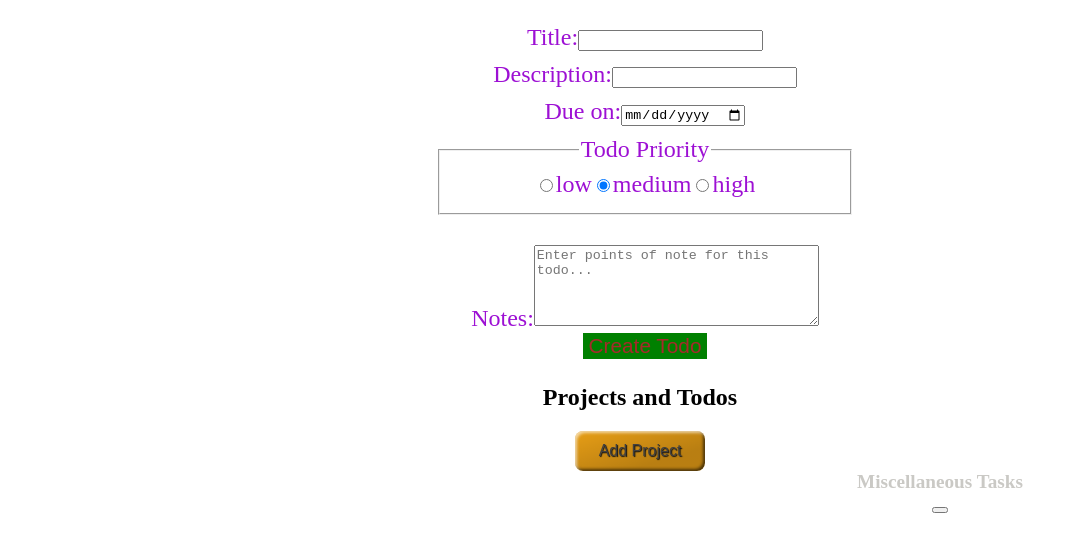
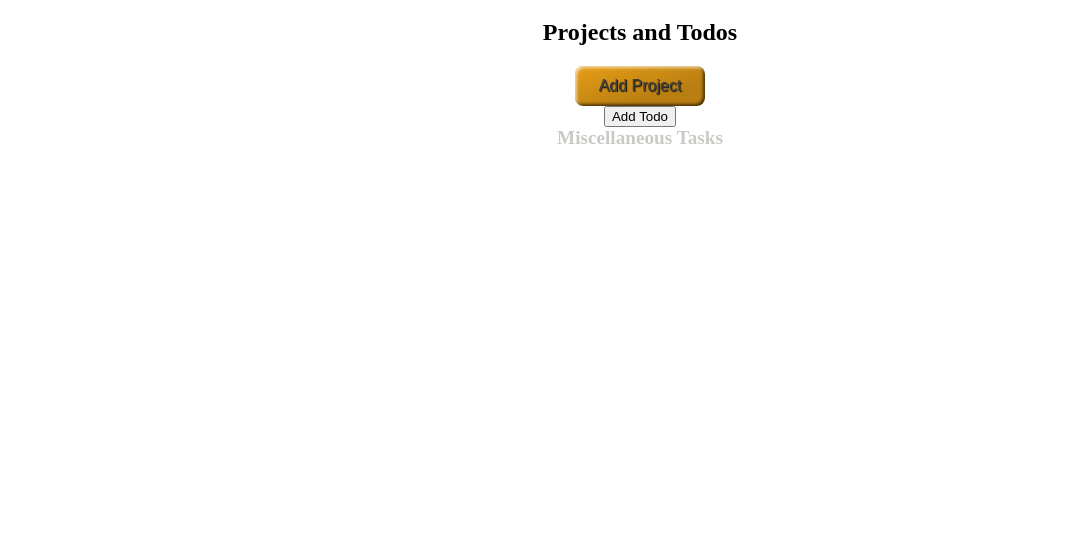
Before and after one commit to mbabaliiryn/TodoList, a website built with webpack: page dist/index.html in a window 1280 px wide. Shown: the part 61-612 px from the top of the page, without its empty margins (0-1078 px from the left). Built offline with nearby package versions, Linux system fonts and the light colour scheme; what accordion would draw is missing.

Commit message:
Add a add todo button

```diff
--- a/src/add_form.js
+++ /dev/null
@@ -1,10 +0,0 @@
-const getAddButton = (projectId) => {
-  const addButton = document.createElement('button');
-  addButton.classList.add('add-btn');
-  const formModal = document.createElement('div');
-  formModal.classList.add('modal');
-
-  return { addButton, formModal };
-};
-
-export default getAddButton;
--- /dev/null
+++ b/src/add_project_btn.js
@@ -0,0 +1,51 @@
+import getProjectForm from './form_builder/project_form';
+import { createNewProject } from './methods';
+
+const getAddProjectButton = () => {
+  const addProjectButton = document.createElement('button');
+  addProjectButton.id = 'add-project-btn';
+  addProjectButton.textContent = 'Add Project';
+  return addProjectButton;
+};
+
+const getAddProjectModal = () => {
+  const addProjectModal = document.createElement('div');
+  addProjectModal.id = 'add-project-form-box';
+  addProjectModal.className = 'modal';
+
+  const modalContent = document.createElement('div');
+  modalContent.className = 'modal-content';
+  addProjectModal.appendChild(modalContent);
+
+  const modalHeader = document.createElement('div');
+  modalHeader.className = 'modal-header';
+  const closeBtn = document.createElement('span');
+  closeBtn.className = 'close';
+  closeBtn.innerHTML = '&times;';
+  closeBtn.onclick = () => { addProjectModal.classList.toggle('show-form'); };
+  modalHeader.appendChild(closeBtn);
+  const headerText = document.createElement('h2');
+  headerText.textContent = 'Enter Project Name';
+  modalHeader.appendChild(headerText);
+  modalContent.appendChild(modalHeader);
+
+  const modalBody = document.createElement('div');
+  modalBody.className = 'modal-body';
+  const newProjectForm = getProjectForm(createNewProject);
+  modalBody.appendChild(newProjectForm);
+  modalContent.appendChild(modalBody);
+
+  return addProjectModal;
+};
+
+const getAddProjectControls = () => {
+  const projectControls = document.createElement('div');
+  const addProjectButton = getAddProjectButton();
+  projectControls.appendChild(addProjectButton);
+  const addProjectModal = getAddProjectModal();
+  projectControls.appendChild(addProjectModal);
+  addProjectButton.onclick = () => { addProjectModal.classList.toggle('show-form'); };
+  return projectControls;
+};
+
+export default getAddProjectControls;
--- /dev/null
+++ b/src/add_todo_btn.js
@@ -0,0 +1,51 @@
+import getTodoForm from './form_builder/todo_form';
+import { addNewTodoToProject } from './methods';
+
+const getAddTodoButton = () => {
+  const addTodoButton = document.createElement('button');
+  addTodoButton.id = 'add-todo-btn';
+  addTodoButton.textContent = 'Add Todo';
+  return addTodoButton;
+};
+
+const getAddTodoModal = () => {
+  const addTodoModal = document.createElement('div');
+  addTodoModal.id = 'add-todo-form-box';
+  addTodoModal.className = 'modal';
+
+  const modalContent = document.createElement('div');
+  modalContent.className = 'modal-content';
+  addTodoModal.appendChild(modalContent);
+
+  const modalHeader = document.createElement('div');
+  modalHeader.className = 'modal-header';
+  const closeBtn = document.createElement('span');
+  closeBtn.className = 'close';
+  closeBtn.innerHTML = '&times;';
+  closeBtn.onclick = () => { addTodoModal.style.display = 'none'; };
+  modalHeader.appendChild(closeBtn);
+  const headerText = document.createElement('h2');
+  headerText.textContent = 'Enter Todo Details';
+  modalHeader.appendChild(headerText);
+  modalContent.appendChild(modalHeader);
+
+  const modalBody = document.createElement('div');
+  modalBody.className = 'modal-body';
+  const newTodoForm = getTodoForm(addNewTodoToProject);
+  modalBody.appendChild(newTodoForm);
+  modalContent.appendChild(modalBody);
+
+  return addTodoModal;
+};
+
+const getAddTodoControls = () => {
+  const todoControls = document.createElement('div');
+  const addTodoButton = getAddTodoButton();
+  todoControls.appendChild(addTodoButton);
+  const addTodoModal = getAddTodoModal();
+  todoControls.appendChild(addTodoModal);
+  addTodoButton.onclick = () => { addTodoModal.style.display = 'block'; };
+  return todoControls;
+};
+
+export default getAddTodoControls;
--- a/src/display_results.js
+++ b/src/display_results.js
@@ -1,7 +1,6 @@
 // eslint-disable-next-line import/extensions
 import Accordion from 'accordion/src/accordion.mjs';
 import { getAppData } from './data';
-import addObjectFormButton from './add_form';
 
 const createTodoTitle = (todo) => {
   const todoTitle = document.createElement('p');
@@ -47,11 +46,6 @@ const createProjectTitle = (project) => {
   projectTitle.classList.add('project-title');
   projectTitle.textContent = project.getTitle();
   projectHeader.appendChild(projectTitle);
-  const projectControls = document.createElement('div');
-  const { addButton, formModal } = addObjectFormButton(project.getId());
-  projectControls.appendChild(addButton);
-  projectControls.appendChild(formModal);
-  projectHeader.appendChild(projectControls);
   return projectHeader;
 };
 
--- a/src/form_builder/project_form.js
+++ b/src/form_builder/project_form.js
@@ -17,7 +17,7 @@ const getProjectForm = (formAction) => {
     formAction(projectFormInputs);
     projectForm.reset();
     const formModalBox = document.getElementById('add-project-form-box');
-    formModalBox.style.display = 'none';
+    formModalBox.classList.toggle('show-form');
     renderAppData();
   });
 
--- /dev/null
+++ b/src/form_builder/select_project_section.js
@@ -0,0 +1,32 @@
+import { getAppData } from '../data';
+
+
+const { defaultProject, otherProjects } = getAppData();
+
+const projectSection = document.createElement('section');
+
+const projectLabel = document.createElement('label');
+projectLabel.htmlFor = 'project-input';
+projectLabel.textContent = 'Project:';
+projectSection.appendChild(projectLabel);
+
+const projectInput = document.createElement('select');
+projectInput.id = projectLabel.htmlFor;
+projectInput.name = 'projectid';
+
+const defaultOption = document.createElement('option');
+defaultOption.value = defaultProject.getId();
+defaultOption.textContent = defaultProject.getTitle();
+defaultOption.selected = true;
+projectInput.appendChild(defaultOption);
+
+otherProjects.forEach(project => {
+  const option = document.createElement('option');
+  option.value = project.getId();
+  option.textContent = project.getTitle();
+  projectInput.appendChild(option);
+});
+
+projectSection.appendChild(projectInput);
+
+export default projectSection;
--- a/src/form_builder/todo_form.js
+++ b/src/form_builder/todo_form.js
@@ -4,26 +4,20 @@ import dueDateInput from './due_date_section';
 import priorityInput from './priority_section';
 import notesInput from './notes_section';
 import submitButton from './submit_section';
+import projectInput from './select_project_section';
 import renderAppData from '../display_results';
 
-const getTodoForm = (formAction, projectId) => {
+const getTodoForm = (formAction) => {
   const todoForm = document.createElement('form');
   todoForm.id = 'new-todo';
 
   todoForm.appendChild(titleInput('todo'));
+  todoForm.appendChild(projectInput);
   todoForm.appendChild(descInput);
   todoForm.appendChild(dueDateInput);
   todoForm.appendChild(priorityInput);
   todoForm.appendChild(notesInput);
   todoForm.appendChild(submitButton('todo'));
-
-  const projectIdInput = document.createElement('input');
-  projectIdInput.type = 'hidden';
-  projectIdInput.id = 'todo-pid-input';
-  projectIdInput.name = 'projectid';
-  projectIdInput.value = Number(projectId).toString();
-
-  todoForm.appendChild(projectIdInput);
 
   todoForm.addEventListener('submit', (event) => {
     event.preventDefault();
--- a/src/index.js
+++ b/src/index.js
@@ -1,9 +1,7 @@
 import 'accordion/src/accordion.css';
 import './styles/style.scss';
-import { getAppData } from './data';
-import getNewTodoForm from './form_builder/todo_form';
-import getProjectForm from './form_builder/project_form';
-import { addNewTodoToProject, createNewProject } from './methods';
+import getNewTodoButton from './add_todo_btn';
+import getNewProjectButton from './add_project_btn';
 import render from './display_results';
 
 const contentTag = document.getElementById('content');
@@ -11,56 +9,12 @@ const h1 = document.createElement('h1');
 h1.textContent = 'ToDo List App';
 contentTag.appendChild(h1);
 
-// allow switching between project (const -> let)
-const { defaultProject, otherProjects } = getAppData();
-const currentProject = defaultProject;
-
-const formSection = document.createElement('section');
-formSection.id = 'form-section';
-contentTag.appendChild(formSection);
-const todoForm = getNewTodoForm(addNewTodoToProject, currentProject.getId());
-formSection.appendChild(todoForm);
-
-// Temporary to display added todos and projects
 const displaySection = document.createElement('section');
 displaySection.id = 'projects-data';
 const heading = document.createElement('h2');
 heading.textContent = 'Projects and Todos';
 displaySection.appendChild(heading);
+displaySection.appendChild(getNewProjectButton());
+displaySection.appendChild(getNewTodoButton());
 contentTag.appendChild(displaySection);
-
-const addProjectButton = document.createElement('button');
-addProjectButton.id = 'add-project-btn';
-addProjectButton.textContent = 'Add Project';
-displaySection.appendChild(addProjectButton);
-
-const newProjectFormModal = document.createElement('div');
-newProjectFormModal.id = 'add-project-form-box';
-newProjectFormModal.className = 'modal';
-displaySection.appendChild(newProjectFormModal);
-
-const modalContent = document.createElement('div');
-modalContent.className = 'modal-content';
-newProjectFormModal.appendChild(modalContent);
-
-const modalHeader = document.createElement('div');
-modalHeader.className = 'modal-header';
-modalContent.appendChild(modalHeader);
-const closeBtn = document.createElement('span');
-closeBtn.className = 'close';
-closeBtn.innerHTML = '&times;';
-modalHeader.appendChild(closeBtn);
-const headerText = document.createElement('h2');
-headerText.textContent = 'Enter Project Name';
-modalHeader.appendChild(headerText);
-
-const modalBody = document.createElement('div');
-modalContent.appendChild(modalBody);
-modalBody.className = 'modal-body';
-const newProjectForm = getProjectForm(createNewProject);
-modalBody.appendChild(newProjectForm);
-
-addProjectButton.onclick = () => { newProjectFormModal.style.display = 'block'; };
-closeBtn.onclick = () => { newProjectFormModal.style.display = 'none'; };
-
 render();
--- a/src/styles/_add_project.scss
+++ b/src/styles/_add_project.scss
@@ -42,6 +42,10 @@
   top: 0;
   width: 100%;
   z-index: 1;
+}
+
+.show-form {
+  display: block;
 }
 
 .modal-header {
--- a/src/styles/_results.scss
+++ b/src/styles/_results.scss
@@ -11,7 +11,6 @@
 }
 
 .project {
-  margin-left: 600px;
   font-size: 1.2rem;
   font-weight: bold;
   color: rgb(202, 201, 197);
```
